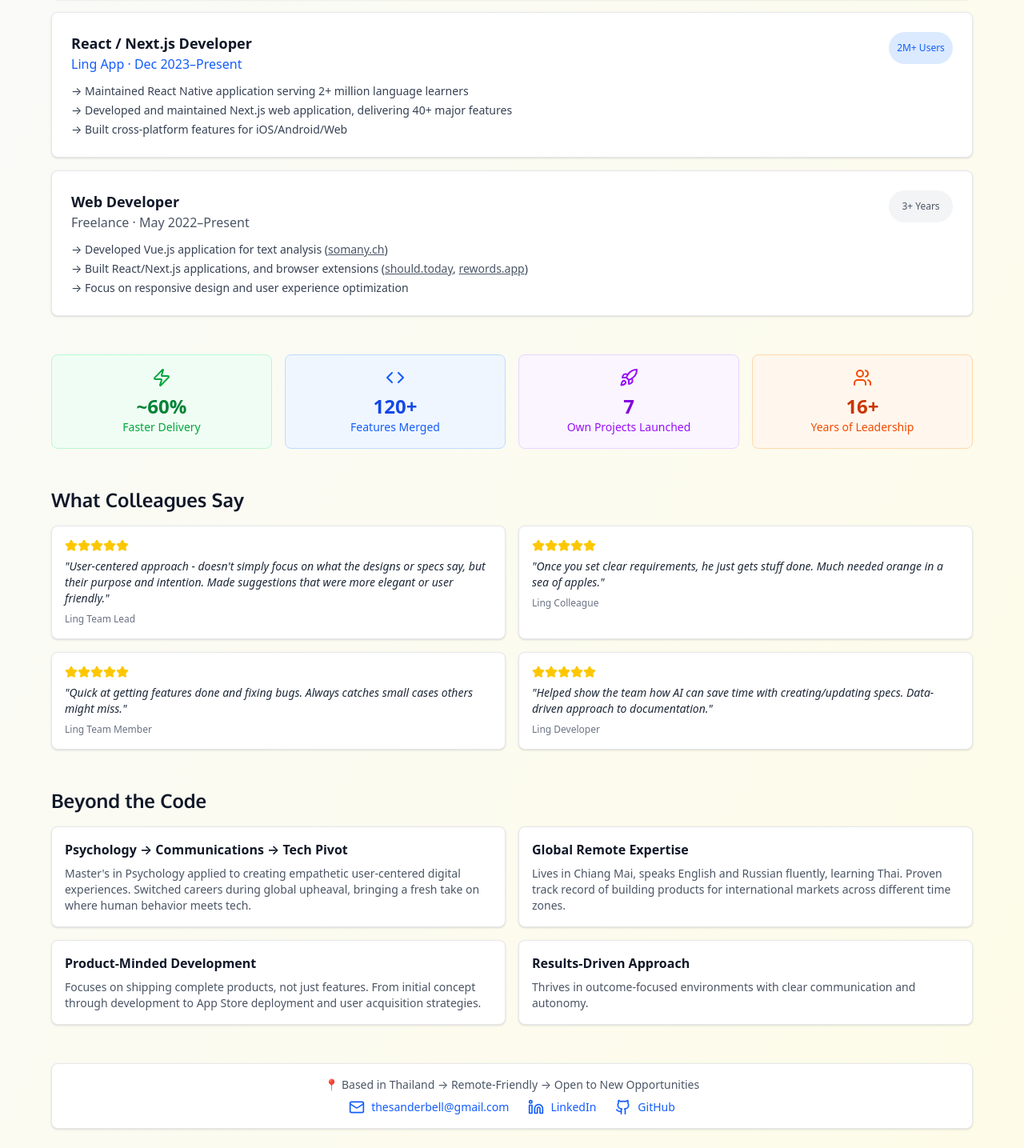
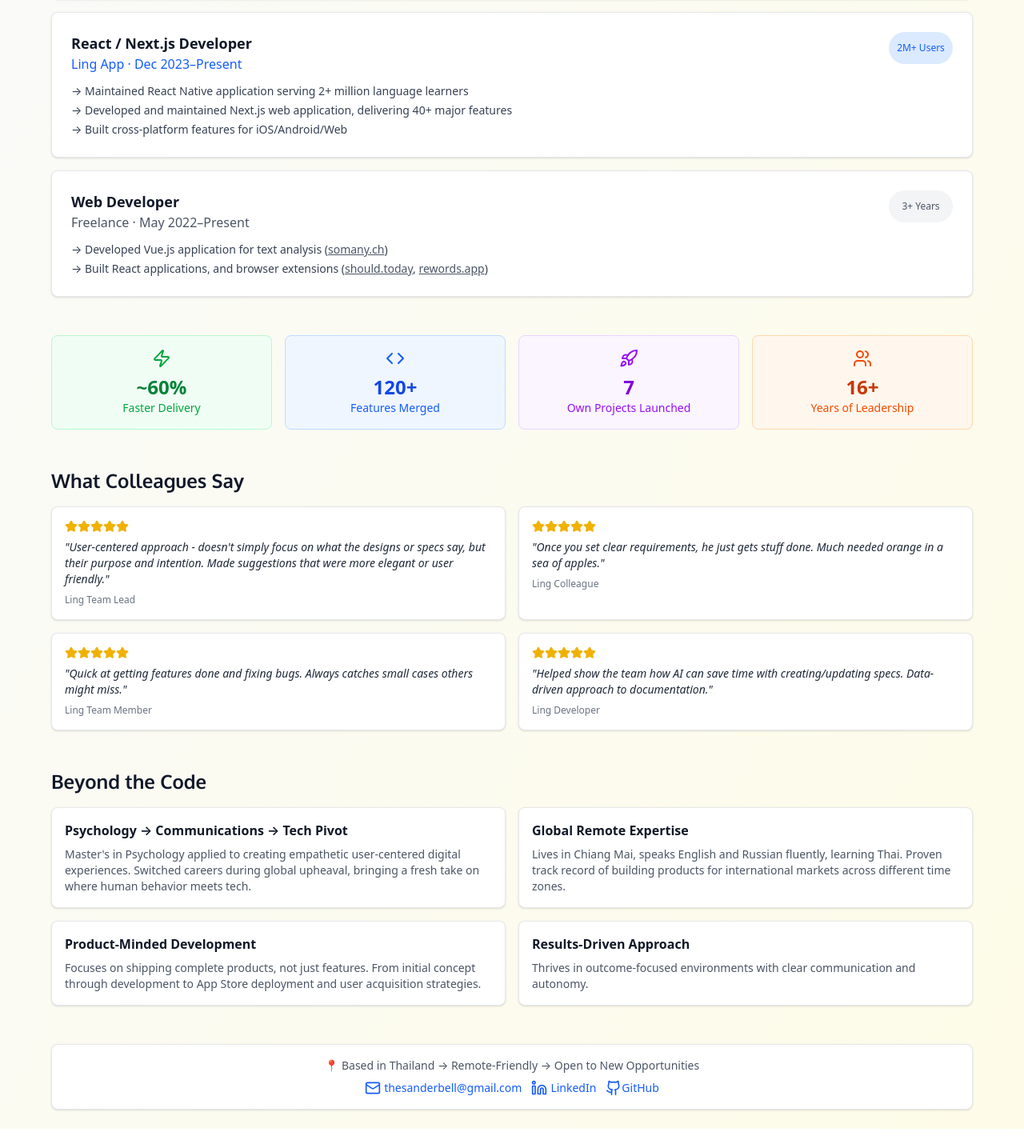
Before and after one commit to sanderbell/sanderbelldev2, a React (Vite) app: page / in a window 1280 px wide. Shown: the part 1047-2482 px from the top of the page at 80% size. After the commit the page ends 2458 px from the top, so only its background shows below. Built offline with nearby package versions, Linux system fonts and the light colour scheme.

Commit message:
Update TestimonialCard star color and adjust layout for contact links

```diff
--- a/src/App.tsx
+++ b/src/App.tsx
@@ -177,7 +177,7 @@ const TestimonialCard: React.FC<TestimonialCardProps> = ({
   >
     <div className="flex mb-2">
       {[...Array(rating)].map((_, i) => (
-        <Star key={i} className="w-4 h-4 text-yellow-400 fill-current" />
+        <Star key={i} className="w-4 h-4 text-yellow-500 fill-current" />
       ))}
     </div>
     <p className="text-gray-800 text-sm mb-2 italic">"{quote}"</p>
@@ -433,7 +433,7 @@ function App() {
                   )
                 </li>
                 <li>
-                  → Built React/Next.js applications, and browser extensions (
+                  → Built React applications, and browser extensions (
                   <a
                     href="https://should.today"
                     target="_blank"
@@ -452,9 +452,6 @@ function App() {
                     rewords.app
                   </a>
                   )
-                </li>
-                <li>
-                  → Focus on responsive design and user experience optimization
                 </li>
               </ul>
             </div>
@@ -537,24 +534,24 @@ function App() {
           <p className="text-sm text-gray-600 mb-2">
             📍 Based in Thailand → Remote-Friendly → Open to New Opportunities
           </p>
-          <div className="flex flex-wrap justify-center gap-6">
+          <div className="flex flex-wrap justify-center gap-3">
             <a
               href="mailto:thesanderbell@gmail.com"
-              className="contact-link text-sm flex items-center gap-2 text-blue-600 hover:text-blue-800"
+              className="contact-link text-sm flex items-center gap-1 text-blue-600 hover:text-blue-800"
             >
               <Mail size={20} />
               <span>thesanderbell@gmail.com</span>
             </a>
             <a
               href="https://linkedin.com/in/sanderbell"
-              className="contact-link text-sm flex items-center gap-2 text-blue-600 hover:text-blue-800"
+              className="contact-link text-sm flex items-center gap-1 text-blue-600 hover:text-blue-800"
             >
               <Linkedin size={20} />
               <span>LinkedIn</span>
             </a>
             <a
               href="https://github.com/sanderbell"
-              className="contact-link text-sm flex items-center gap-2 text-blue-600 hover:text-blue-800"
+              className="contact-link text-sm flex items-center gap- text-blue-600 hover:text-blue-800"
             >
               <Github size={20} />
               <span>GitHub</span>
```
